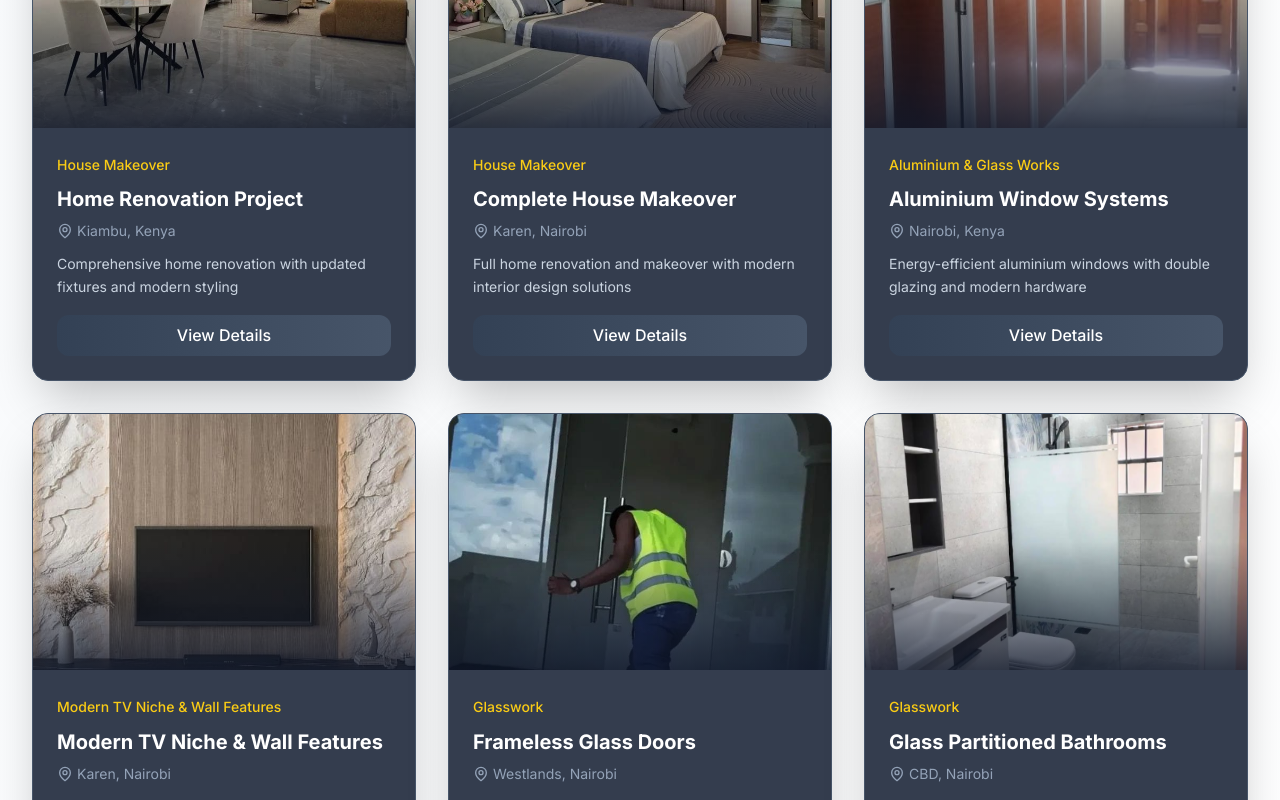
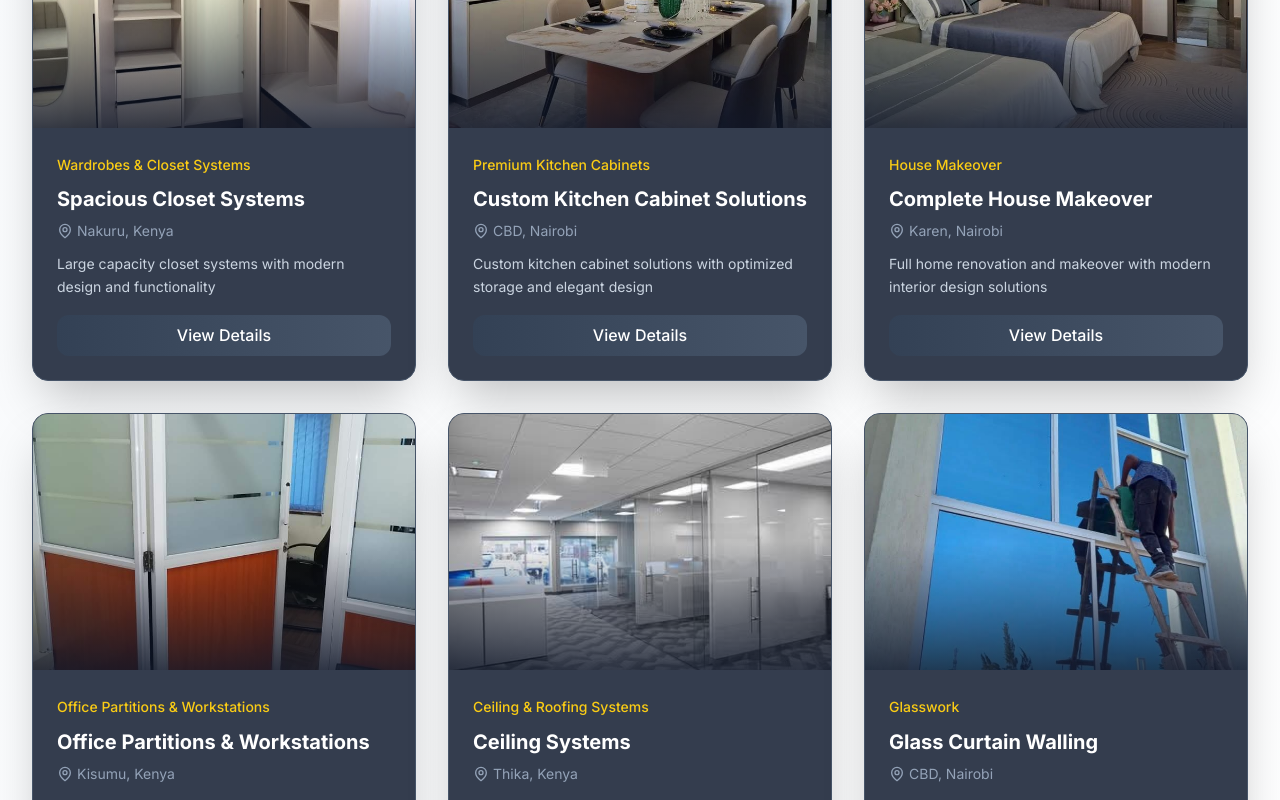
Before and after one commit to kevwasonga/K_Builders, a React (Vite) app: page / in a window 1280 px wide. Shown: the part 2580-3380 px from the top of the page. Built offline with nearby package versions, Linux system fonts and the light colour scheme.

Commit message:
Add ALL remaining images from each category folder

```diff
--- a/src/components/Projects.tsx
+++ b/src/components/Projects.tsx
@@ -63,7 +63,16 @@ import glass8 from '../images/glasswork/glasswork_modern_windowpane.jpeg';
 import glass9 from '../images/glasswork/glass-partitioned-bathroom-space.jpeg';
 import glass10 from '../images/glasswork/all-glass(tainted-glass)-cubicleshower.jpeg.jpeg';
 import glass11 from '../images/glasswork/glasswork_sliding_window1.jpeg';
+import glass12 from '../images/glasswork/glasswork_curtainwalling2.jpeg';
+import glass13 from '../images/glasswork/frameless-glassdoor2.jpeg';
+import glass14 from '../images/glasswork/all-glass-cubicleshower2.jpeg';
+import glass15 from '../images/glasswork/aluminiumandglass-sliding-window-view-from-inhouse.jpeg';
+import glass16 from '../images/glasswork/aluminiumandglassdoorfor-cubicle-shower.jpeg';
+import glass17 from '../images/glasswork/pagola-glass-roof-installation-procedue.jpeg';
+import glass18 from '../images/glasswork/pagola-glass-roof(bluishglass).jpeg';
 import aluminium6 from '../images/glasswork/elegant-glassandaluminium-office-partitioning.jpeg';
+import kitchen7 from '../images/kitchen_cabinets/interior_design_project_kitchen.jpg';
+import kitchen8 from '../images/kitchen_cabinets/kitchen_cabinet.jpg';
 import makeover1 from '../images/house_makeover/house_makeover.jpeg';
 import makeover2 from '../images/house_makeover/house_makeover2.jpeg';
 import makeover3 from '../images/house_makeover/house_makover1.jpeg';
@@ -532,6 +541,69 @@ function Projects() {
       location: 'CBD, Nairobi',
       description: 'Professional aluminium and glass office partition systems for corporate environments',
       image: aluminium6
+    },
+    {
+      title: 'Glass Curtain Wall Advanced',
+      category: 'Glasswork',
+      location: 'Westlands, Nairobi',
+      description: 'Advanced glass curtain wall systems for high-rise buildings and commercial facades',
+      image: glass12
+    },
+    {
+      title: 'Frameless Glass Door Premium',
+      category: 'Glasswork',
+      location: 'Karen, Nairobi',
+      description: 'Premium frameless glass door installations with seamless integration',
+      image: glass13
+    },
+    {
+      title: 'All-Glass Shower Cubicle Deluxe',
+      category: 'Glasswork',
+      location: 'Nakuru, Kenya',
+      description: 'Deluxe all-glass shower cubicle systems with premium hardware',
+      image: glass14
+    },
+    {
+      title: 'Sliding Window Glass Systems',
+      category: 'Glasswork',
+      location: 'Eldoret, Kenya',
+      description: 'Premium sliding window glass installations with interior view optimization',
+      image: glass15
+    },
+    {
+      title: 'Glass Cubicle Shower Doors',
+      category: 'Glasswork',
+      location: 'Kisumu, Kenya',
+      description: 'Professional glass cubicle shower door installations for modern bathrooms',
+      image: glass16
+    },
+    {
+      title: 'Glass Roof Installation Process',
+      category: 'Glasswork',
+      location: 'Machakos, Kenya',
+      description: 'Complete glass roof installation process with structural engineering',
+      image: glass17
+    },
+    {
+      title: 'Tinted Glass Roof Systems',
+      category: 'Glasswork',
+      location: 'Thika, Kenya',
+      description: 'Stylish tinted glass roof systems for outdoor spaces and patios',
+      image: glass18
+    },
+    {
+      title: 'Designer Kitchen Interiors',
+      category: 'Premium Kitchen Cabinets',
+      location: 'Karen, Nairobi',
+      description: 'Designer kitchen interior projects with premium finishes and modern appliances',
+      image: kitchen7
+    },
+    {
+      title: 'Custom Kitchen Cabinet Solutions',
+      category: 'Premium Kitchen Cabinets',
+      location: 'CBD, Nairobi',
+      description: 'Custom kitchen cabinet solutions with optimized storage and elegant design',
+      image: kitchen8
     }
   ];
 
```
